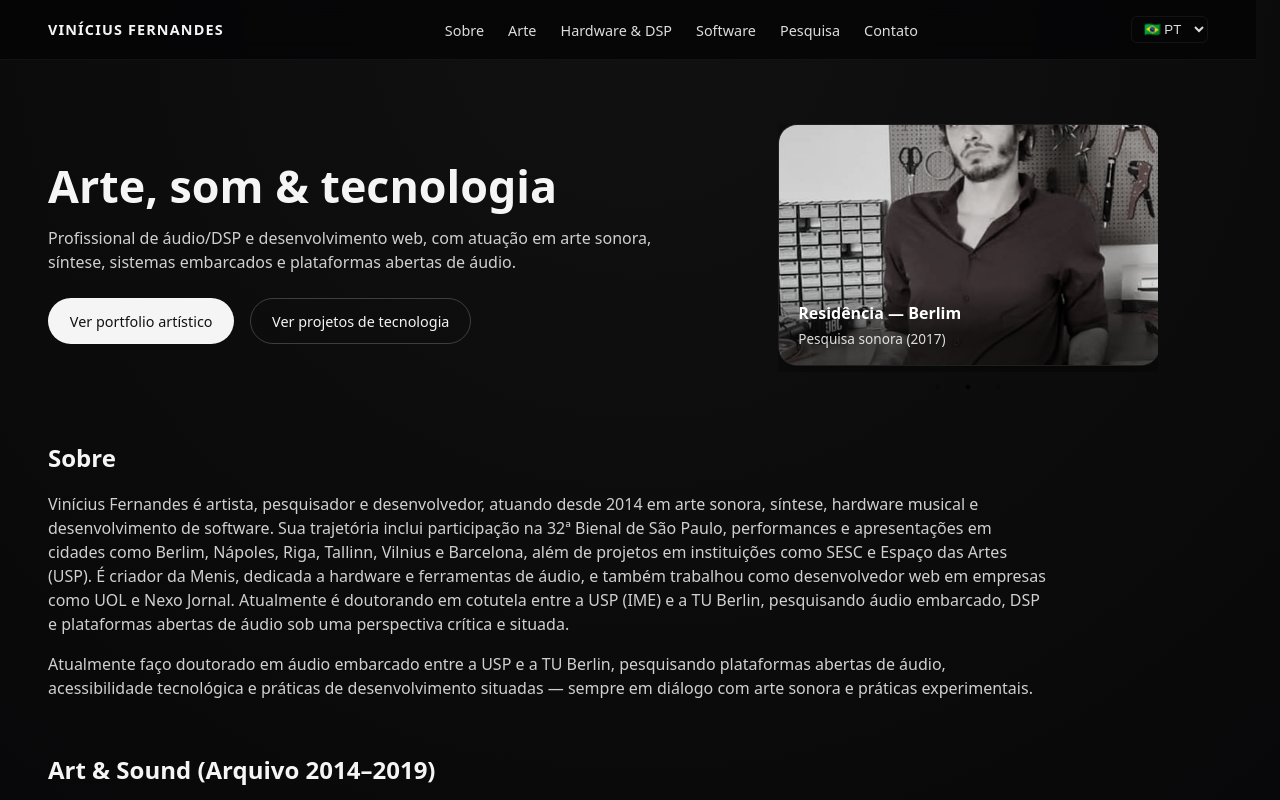
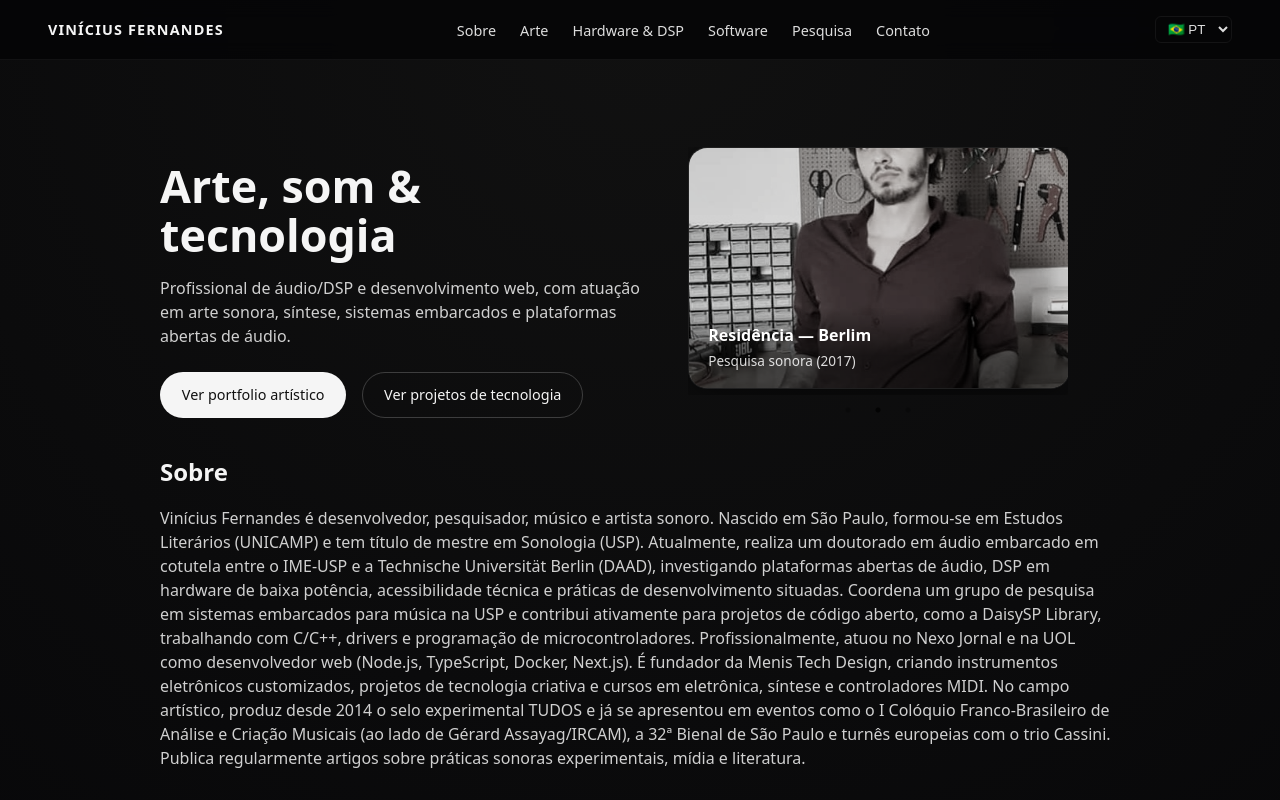
Before and after one commit to viniciusfersil123/vinicius-portfolio, a React (Vite) app: page / in a window 1280 px wide. Shown: the top 800 px of the page. Built offline with nearby package versions, Linux system fonts and the light colour scheme.

Commit message:
ajustes de styling hero, body, root

```diff
--- a/index.html
+++ b/index.html
@@ -7,7 +7,7 @@
     <title>vinicius-portfolio</title>
   </head>
   <body>
-    <div id="root"></div>
+    <div id="root" style="width: 100%; height: 100%;"></div>
     <script type="module" src="/src/main.tsx"></script>
   </body>
 </html>
--- a/src/App.css
+++ b/src/App.css
@@ -1,17 +1,18 @@
-
-
 :root {
   font-family: system-ui, -apple-system, BlinkMacSystemFont, "Segoe UI",
     sans-serif;
   line-height: 1.5;
+  width: 100% !important;
   color: #111;
   background-color: #050507;
 }
+
 
 body {
   margin: 0;
   background: radial-gradient(circle at top, #111 0, #050507 60%);
   color: #f5f5f5;
+  width: 100%;
 }
 
 .app {
@@ -50,10 +51,11 @@ body {
 }
 
 .hero {
-  display: grid;
-  grid-template-columns: minmax(0, 2fr) minmax(0, 1.5fr);
+  display: flex;
+  flex-direction: row;
+  flex-wrap: wrap-reverse;
   gap: 2.5rem;
-  padding: 4rem 3rem 3rem;
+  padding: 4rem 10rem 1rem;
 }
 
 /* Highlights (hero right column) */
@@ -73,9 +75,13 @@ body {
   position: relative;
   border-radius: 1.2rem;
   overflow: hidden;
-  border: 1px solid rgba(255,255,255,0.06);
-  background: linear-gradient(180deg, rgba(255,255,255,0.02), rgba(255,255,255,0.01));
-  box-shadow: 0 6px 40px rgba(0,0,0,0.6);
+  border: 1px solid rgba(255, 255, 255, 0.06);
+  background: linear-gradient(
+    180deg,
+    rgba(255, 255, 255, 0.02),
+    rgba(255, 255, 255, 0.01)
+  );
+  box-shadow: 0 6px 40px rgba(0, 0, 0, 0.6);
 }
 
 .highlight-media img {
@@ -98,7 +104,11 @@ body {
   right: 0;
   bottom: 0;
   padding: 1rem 1.2rem;
-  background: linear-gradient(180deg, rgba(0,0,0,0) 0%, rgba(0,0,0,0.6) 60%);
+  background: linear-gradient(
+    180deg,
+    rgba(0, 0, 0, 0) 0%,
+    rgba(0, 0, 0, 0.6) 60%
+  );
   color: #fff;
 }
 
@@ -110,7 +120,7 @@ body {
 .highlight-overlay p {
   margin: 0;
   font-size: 0.85rem;
-  color: rgba(255,255,255,0.85);
+  color: rgba(255, 255, 255, 0.85);
 }
 
 .hero-text h1 {
@@ -121,6 +131,10 @@ body {
 .hero-text p {
   max-width: 40rem;
   color: #d0d0d0;
+}
+
+.hero-text {
+  max-width: 50%;
 }
 
 .hero-buttons {
@@ -160,8 +174,8 @@ body {
 }
 
 .section {
-  padding: 0 3rem 1rem;
-  max-width: 1000px;
+  padding: 0 10rem 1rem;
+  /* max-width: 1000px; */
 }
 
 .section h2 {
--- a/src/App.tsx
+++ b/src/App.tsx
@@ -15,7 +15,10 @@ function slugify(s: string) {
 function App() {
   // dados dos cards (fácil de manter e reutilizar)
   const cards = [
-    { title: "Obra / Projeto 1", text: "Descrição curtinha, ano, contexto." },
+    {
+      title: "TUDOS",
+      text: `TUDOS is a label that its focus lies on launching artists working with experimental songwriting.`,
+    },
     {
       title: "Obra / Projeto 2",
       text: "Instalação sonora apresentada na USP.",
@@ -32,7 +35,6 @@ function App() {
     {
       title: "Dub Siren / Dub Tools",
       text: "Placas dedicadas para dub, sirenes, delays e explorações de feedback em performance ao vivo.",
-
     },
     {
       title: "ESP32 & DaisySP",
@@ -155,23 +157,26 @@ function App() {
         <section id="about" className="section">
           <h2>Sobre</h2>
           <p>
-            Vinícius Fernandes é artista, pesquisador e desenvolvedor, atuando
-            desde 2014 em arte sonora, síntese, hardware musical e
-            desenvolvimento de software. Sua trajetória inclui participação na
-            32ª Bienal de São Paulo, performances e apresentações em cidades
-            como Berlim, Nápoles, Riga, Tallinn, Vilnius e Barcelona, além de
-            projetos em instituições como SESC e Espaço das Artes (USP). É
-            criador da Menis, dedicada a hardware e ferramentas de áudio, e
-            também trabalhou como desenvolvedor web em empresas como UOL e Nexo
-            Jornal. Atualmente é doutorando em cotutela entre a USP (IME) e a TU
-            Berlin, pesquisando áudio embarcado, DSP e plataformas abertas de
-            áudio sob uma perspectiva crítica e situada.{" "}
-          </p>
-          <p>
-            Atualmente faço doutorado em áudio embarcado entre a USP e a TU
-            Berlin, pesquisando plataformas abertas de áudio, acessibilidade
-            tecnológica e práticas de desenvolvimento situadas — sempre em
-            diálogo com arte sonora e práticas experimentais.
+            Vinícius Fernandes é desenvolvedor, pesquisador, músico e artista
+            sonoro. Nascido em São Paulo, formou-se em Estudos Literários
+            (UNICAMP) e tem título de mestre em Sonologia (USP). Atualmente, realiza
+            um doutorado em áudio embarcado em cotutela entre o IME-USP e a
+            Technische Universität Berlin (DAAD), investigando plataformas
+            abertas de áudio, DSP em hardware de baixa potência, acessibilidade
+            técnica e práticas de desenvolvimento situadas. Coordena um grupo de
+            pesquisa em sistemas embarcados para música na USP e contribui
+            ativamente para projetos de código aberto, como a DaisySP Library,
+            trabalhando com C/C++, drivers e programação de microcontroladores.
+            Profissionalmente, atuou no Nexo Jornal e na UOL como desenvolvedor
+            web (Node.js, TypeScript, Docker, Next.js). É fundador da Menis Tech
+            Design, criando instrumentos eletrônicos customizados, projetos de
+            tecnologia criativa e cursos em eletrônica, síntese e controladores
+            MIDI. No campo artístico, produz desde 2014 o selo experimental
+            TUDOS e já se apresentou em eventos como o I Colóquio
+            Franco-Brasileiro de Análise e Criação Musicais (ao lado de Gérard
+            Assayag/IRCAM), a 32ª Bienal de São Paulo e turnês europeias com o
+            trio Cassini. Publica regularmente artigos sobre práticas sonoras
+            experimentais, mídia e literatura.{" "}
           </p>
         </section>
 
@@ -183,7 +188,12 @@ function App() {
             colaborativos.
           </p>
 
-          <Carousel items={cards} slidesToShow={3} autoplay={true} onItemClick={openItem} />
+          <Carousel
+            items={cards}
+            slidesToShow={3}
+            autoplay={true}
+            onItemClick={openItem}
+          />
         </section>
 
         {/* TECH */}
@@ -193,7 +203,12 @@ function App() {
             Desenvolvimento de instrumentos eletrônicos, síntese embarcada e
             ferramentas para artistas e pesquisadores.
           </p>
-          <Carousel items={techCards} slidesToShow={3} autoplay={true} onItemClick={openItem} />
+          <Carousel
+            items={techCards}
+            slidesToShow={3}
+            autoplay={true}
+            onItemClick={openItem}
+          />
         </section>
 
         {/* SOFTWARE */}
@@ -203,10 +218,15 @@ function App() {
             Atuação como desenvolvedor web e criador de ferramentas digitais
             para áudio, arte e educação.
           </p>
-          <Carousel items={softwareCards} slidesToShow={2} autoplay={true} onItemClick={openItem} />
+          <Carousel
+            items={softwareCards}
+            slidesToShow={2}
+            autoplay={true}
+            onItemClick={openItem}
+          />
         </section>
 
-  {/* RESEARCH */}
+        {/* RESEARCH */}
         <section id="research" className="section">
           <h2>Pesquisa</h2>
           <p>
@@ -241,8 +261,8 @@ function App() {
         </section>
       </main>
 
-  {/* Detail overlay / page (shown when URL contains /item/:slug) */}
-  {params.slug && <Detail />}
+      {/* Detail overlay / page (shown when URL contains /item/:slug) */}
+      {params.slug && <Detail />}
 
       <footer className="footer">
         <p>
--- a/src/components/Carousel.tsx
+++ b/src/components/Carousel.tsx
@@ -32,7 +32,7 @@ export default function Carousel({
     slidesToScroll: 1,
     arrows: true,
     autoplay,
-    autoplaySpeed: 2500,
+    autoplaySpeed: 7000,
     swipeToSlide: true,
     dots,
     responsive: [
```
